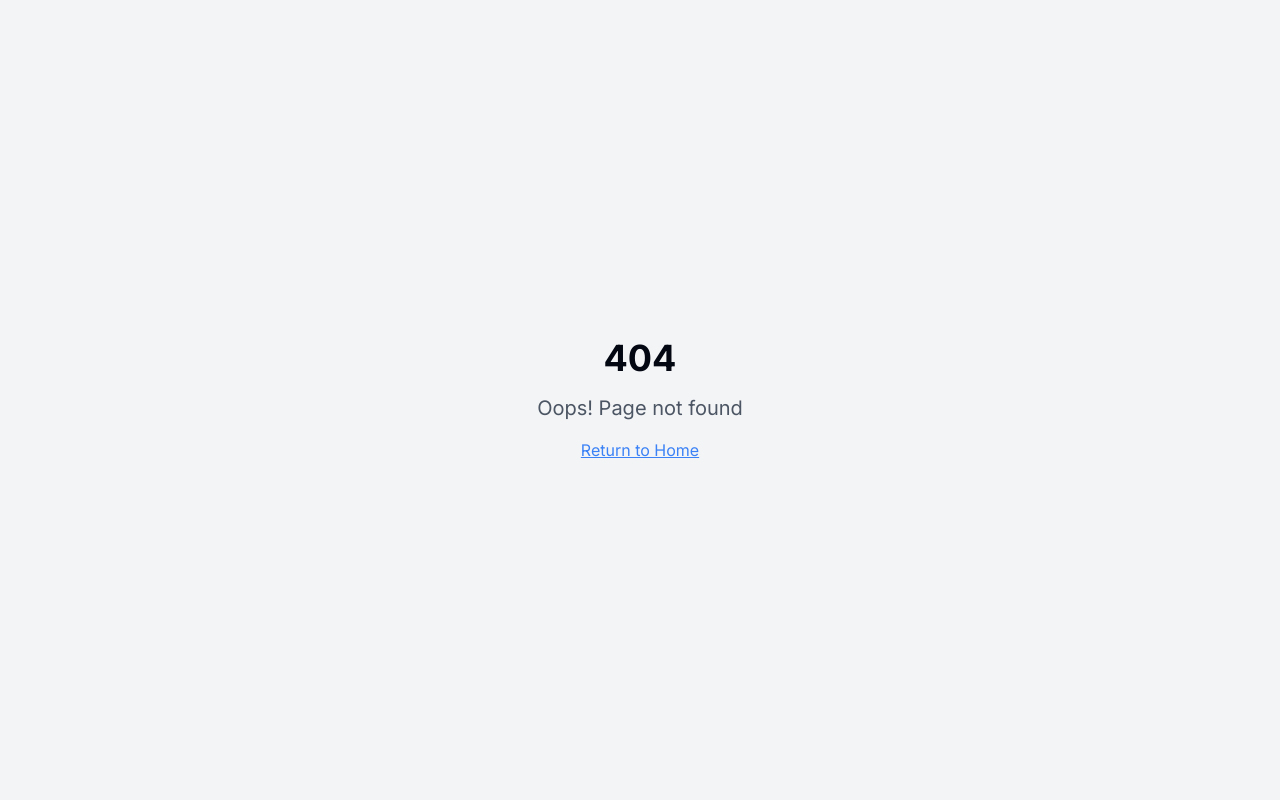
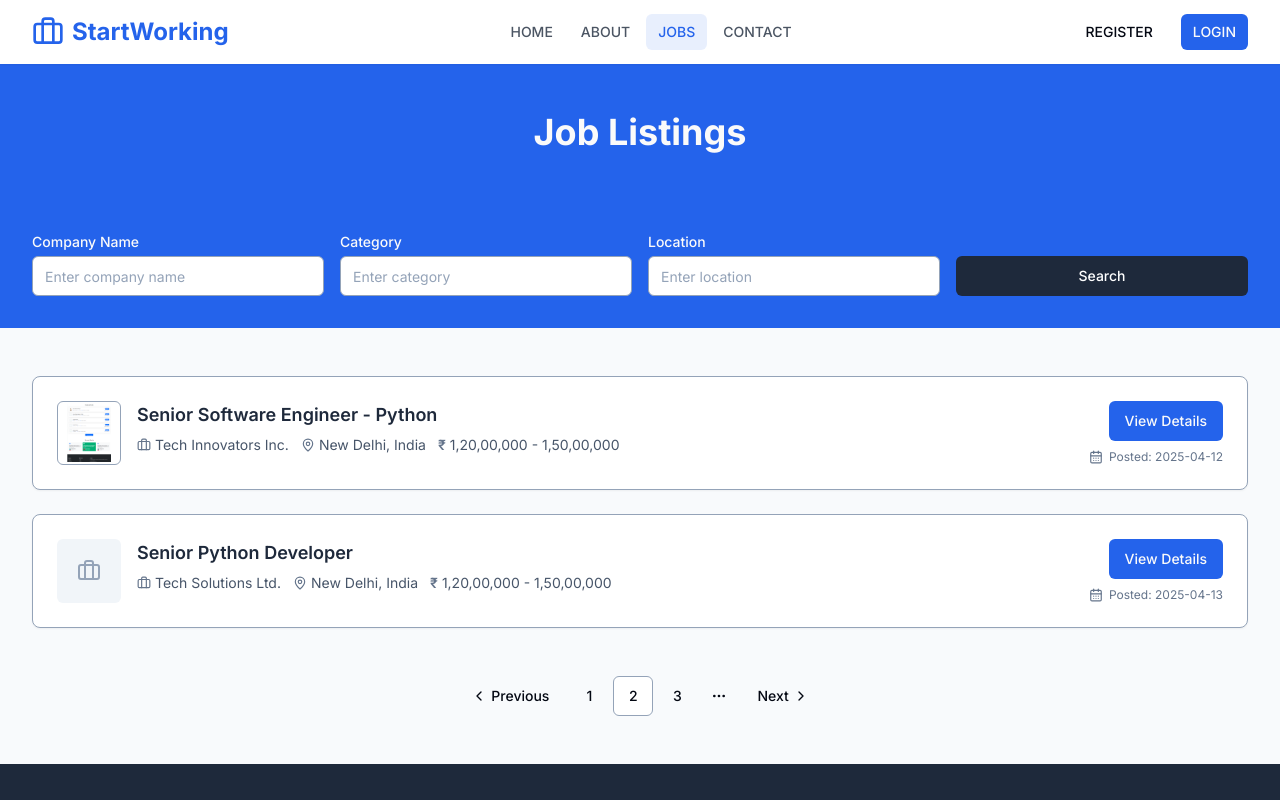
Before and after one commit to piyush5566/job-board-replica-gemini, a React (Vite) app: page /jobs in a window 1280 px wide. Before the commit this address had no page. Shown: the top 800 px of the page. Built offline with nearby package versions, Linux system fonts and the light colour scheme.

Commit message:
feat: Implement Jobs page design
Updates the Jobs page to match the provided screenshot, including layout, search form, and job listings.

```diff
--- a/src/App.tsx
+++ b/src/App.tsx
@@ -5,7 +5,8 @@ import { TooltipProvider } from "@/components/ui/tooltip";
 import { QueryClient, QueryClientProvider } from "@tanstack/react-query";
 import { BrowserRouter, Routes, Route } from "react-router-dom";
 import Index from "./pages/Index";
-import AboutPage from "./pages/AboutPage"; // Add this import
+import AboutPage from "./pages/AboutPage";
+import JobsPage from "./pages/JobsPage"; // Add this import
 import NotFound from "./pages/NotFound";
 
 const queryClient = new QueryClient();
@@ -19,7 +20,8 @@ const App = () => (
         <div className="flex flex-col min-h-screen"> {/* Ensure app takes full height */}
           <Routes>
             <Route path="/" element={<Index />} />
-            <Route path="/about" element={<AboutPage />} /> {/* Add this route */}
+            <Route path="/about" element={<AboutPage />} />
+            <Route path="/jobs" element={<JobsPage />} /> {/* Add this route */}
             {/* ADD ALL CUSTOM ROUTES ABOVE THE CATCH-ALL "*" ROUTE */}
             <Route path="*" element={<NotFound />} />
           </Routes>
--- a/src/components/JobCard.tsx
+++ b/src/components/JobCard.tsx
@@ -2,7 +2,7 @@
 import React from 'react';
 import { Button } from "@/components/ui/button";
 import { Card, CardContent } from "@/components/ui/card";
-import { MapPin, Heart } from 'lucide-react'; // Briefcase, DollarSign, CalendarDays are not in the allowed list
+import { MapPin, Briefcase, CalendarDays } from 'lucide-react';
 
 interface JobCardProps {
   job: {
@@ -10,8 +10,8 @@ interface JobCardProps {
     title: string;
     companyName: string;
     location: string;
-    employmentType: string;
-    salary?: string; // Make salary optional as per image for some
+    employmentType: string; // Kept for data structure, though not directly on the line in screenshot
+    salary?: string;
     postedDate: string;
   };
 }
@@ -20,40 +20,35 @@ const JobCard: React.FC<JobCardProps> = ({ job }) => {
   return (
     <Card className="hover:shadow-lg transition-shadow duration-300 w-full bg-white">
       <CardContent className="p-4 sm:p-6">
-        <div className="flex flex-col sm:flex-row items-start justify-between gap-4">
+        <div className="flex flex-col sm:flex-row items-start sm:items-center justify-between gap-4">
           {/* Left Part: Logo and Details */}
           <div className="flex items-start gap-3 sm:gap-4 flex-grow">
             {job.logoUrl ? (
-              <img src={job.logoUrl} alt={`${job.companyName} logo`} className="h-12 w-12 sm:h-16 sm:w-16 rounded-md object-contain border p-0.5" />
+              <img src={job.logoUrl} alt={`${job.companyName} logo`} className="h-12 w-12 sm:h-16 sm:w-16 rounded-md object-contain border p-0.5 flex-shrink-0" />
             ) : (
-              <div className="h-12 w-12 sm:h-16 sm:w-16 rounded-md bg-slate-100 flex items-center justify-center text-slate-400">
-                {/* Placeholder if Briefcase icon is not allowed */}
-                <span className="text-xl font-semibold">{job.companyName.charAt(0)}</span>
+              <div className="h-12 w-12 sm:h-16 sm:w-16 rounded-md bg-slate-100 flex items-center justify-center text-slate-400 flex-shrink-0">
+                <Briefcase size={24} />
               </div>
             )}
             <div className="flex-grow mt-0.5 sm:mt-0">
-              <h3 className="text-base sm:text-lg font-semibold text-slate-800 mb-0.5">{job.title}</h3>
-              <p className="text-sm text-slate-500 mb-1.5 sm:mb-2">{job.companyName}</p>
-              <div className="flex flex-wrap gap-x-3 gap-y-1 text-xs sm:text-sm text-slate-600">
+              <h3 className="text-base sm:text-lg font-semibold text-slate-800 hover:text-primary transition-colors mb-1.5">
+                <a href="#">{job.title}</a> {/* Assuming job title is a link */}
+              </h3>
+              <div className="flex flex-wrap items-center gap-x-3 gap-y-1.5 text-xs sm:text-sm text-slate-600 mb-1">
+                <span className="flex items-center"><Briefcase size={14} className="mr-1 text-slate-500" /> {job.companyName}</span>
                 <span className="flex items-center"><MapPin size={14} className="mr-1 text-slate-500" /> {job.location}</span>
-                <span className="flex items-center">{job.employmentType}</span> {/* No Briefcase icon */}
-                {job.salary && <span className="flex items-center">{job.salary}</span>} {/* No DollarSign icon */}
+                {job.salary && <span className="flex items-center"><span className="mr-1 text-slate-500 font-semibold">₹</span> {job.salary.replace(/₹/g, '').trim()}</span>}
               </div>
             </div>
           </div>
 
           {/* Right Part: Actions */}
-          <div className="flex flex-col items-end space-y-2 flex-shrink-0 sm:ml-4 mt-2 sm:mt-0 self-stretch justify-between">
-            <Button variant="ghost" size="icon" className="text-slate-400 hover:text-red-500 h-8 w-8">
-              <Heart size={18} />
-            </Button>
-            <div className="flex flex-col items-end">
-              <Button size="sm" className="px-3 py-1.5 text-xs sm:text-sm h-8 sm:h-9 mb-1.5 sm:mb-2">Apply Now</Button>
-              <p className="text-xs text-slate-500 whitespace-nowrap">
-                {/* No CalendarDays icon */}
-                Posted: {job.postedDate}
-              </p>
-            </div>
+          <div className="flex flex-col items-start sm:items-end space-y-2 flex-shrink-0 sm:ml-4 mt-2 sm:mt-0 self-stretch justify-between w-full sm:w-auto">
+            <Button size="sm" className="px-4 py-2 text-xs sm:text-sm h-9 sm:h-10 w-full sm:w-auto">View Details</Button>
+            <p className="text-xs text-slate-500 whitespace-nowrap flex items-center pt-1 sm:pt-0 w-full sm:w-auto justify-start sm:justify-end">
+              <CalendarDays size={14} className="mr-1.5 text-slate-500" />
+              Posted: {job.postedDate}
+            </p>
           </div>
         </div>
       </CardContent>
--- /dev/null
+++ b/src/components/JobListings.tsx
@@ -0,0 +1,67 @@
+
+import React from 'react';
+import JobCard from './JobCard';
+import { Pagination, PaginationContent, PaginationEllipsis, PaginationItem, PaginationLink, PaginationNext, PaginationPrevious } from "@/components/ui/pagination"; // Assuming pagination might be added later
+
+const mockJobsData = [
+  {
+    logoUrl: '/lovable-uploads/b5d2859c-2e5d-43c6-82d0-b7f1ae9dff66.png', // Placeholder logo
+    title: 'Senior Software Engineer - Python',
+    companyName: 'Tech Innovators Inc.',
+    location: 'New Delhi, India',
+    employmentType: 'Full Time', // Not explicitly in screenshot card, but useful data
+    salary: '₹1,20,00,000 - ₹1,50,00,000',
+    postedDate: '2025-04-12',
+  },
+  {
+    // No logoUrl, will use placeholder
+    title: 'Senior Python Developer',
+    companyName: 'Tech Solutions Ltd.',
+    location: 'New Delhi, India',
+    employmentType: 'Full Time',
+    salary: '₹1,20,00,000 - ₹1,50,00,000',
+    postedDate: '2025-04-13',
+  },
+  // Add more mock jobs if needed to test pagination or layout
+];
+
+const JobListings: React.FC = () => {
+  return (
+    <section className="py-8 sm:py-12 bg-slate-50">
+      <div className="container mx-auto px-4 sm:px-6 lg:px-8">
+        <div className="space-y-4 sm:space-y-6 mb-8 sm:mb-12">
+          {mockJobsData.map((job, index) => (
+            <JobCard key={index} job={job} />
+          ))}
+        </div>
+        {/* Basic Pagination Example (can be enhanced later) */}
+        <Pagination>
+          <PaginationContent>
+            <PaginationItem>
+              <PaginationPrevious href="#" />
+            </PaginationItem>
+            <PaginationItem>
+              <PaginationLink href="#">1</PaginationLink>
+            </PaginationItem>
+            <PaginationItem>
+              <PaginationLink href="#" isActive>
+                2
+              </PaginationLink>
+            </PaginationItem>
+            <PaginationItem>
+              <PaginationLink href="#">3</PaginationLink>
+            </PaginationItem>
+            <PaginationItem>
+              <PaginationEllipsis />
+            </PaginationItem>
+            <PaginationItem>
+              <PaginationNext href="#" />
+            </PaginationItem>
+          </PaginationContent>
+        </Pagination>
+      </div>
+    </section>
+  );
+};
+
+export default JobListings;
--- a/src/components/JobSearchForm.tsx
+++ b/src/components/JobSearchForm.tsx
@@ -14,7 +14,7 @@ const JobSearchForm: React.FC = () => {
               id="companyName"
               type="text"
               placeholder="Enter company name"
-              className="bg-white text-slate-900 placeholder:text-slate-400"
+              className="bg-white text-slate-900 placeholder:text-slate-400 text-base md:text-sm" /* Ensured text size from input.tsx */
             />
           </div>
           <div className="md:col-span-1">
@@ -23,7 +23,7 @@ const JobSearchForm: React.FC = () => {
               id="category"
               type="text"
               placeholder="Enter category"
-              className="bg-white text-slate-900 placeholder:text-slate-400"
+              className="bg-white text-slate-900 placeholder:text-slate-400 text-base md:text-sm"
             />
           </div>
           <div className="md:col-span-1">
@@ -32,12 +32,12 @@ const JobSearchForm: React.FC = () => {
               id="location"
               type="text"
               placeholder="Enter location"
-              className="bg-white text-slate-900 placeholder:text-slate-400"
+              className="bg-white text-slate-900 placeholder:text-slate-400 text-base md:text-sm"
             />
           </div>
           <Button
             type="submit"
-            className="w-full md:col-span-1 bg-slate-800 hover:bg-slate-700 text-white py-2.5 text-base h-10"
+            className="w-full md:col-span-1 bg-slate-800 hover:bg-slate-700 text-white py-2.5 h-10 text-sm font-medium" /* Matched h-10 from input */
           >
             Search
           </Button>
--- /dev/null
+++ b/src/components/JobsHero.tsx
@@ -0,0 +1,16 @@
+
+import React from 'react';
+
+const JobsHero: React.FC = () => {
+  return (
+    <section className="bg-primary py-8 sm:py-12">
+      <div className="container mx-auto px-4 sm:px-6 lg:px-8">
+        <h1 className="text-3xl sm:text-4xl font-bold text-center text-primary-foreground">
+          Job Listings
+        </h1>
+      </div>
+    </section>
+  );
+};
+
+export default JobsHero;
--- /dev/null
+++ b/src/pages/JobsPage.tsx
@@ -0,0 +1,23 @@
+
+import React from 'react';
+import Header from '@/components/Header';
+import NewFooter from '@/components/NewFooter';
+import JobSearchForm from '@/components/JobSearchForm';
+import JobsHero from '@/components/JobsHero';
+import JobListings from '@/components/JobListings';
+
+const JobsPage: React.FC = () => {
+  return (
+    <div className="flex flex-col min-h-screen bg-slate-50">
+      <Header />
+      <main className="flex-grow">
+        <JobsHero />
+        <JobSearchForm />
+        <JobListings />
+      </main>
+      <NewFooter />
+    </div>
+  );
+};
+
+export default JobsPage;
```
